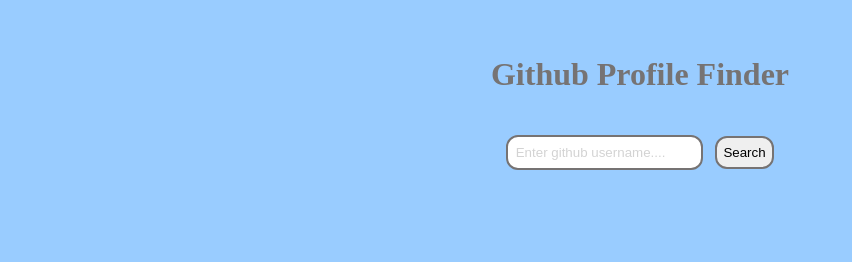
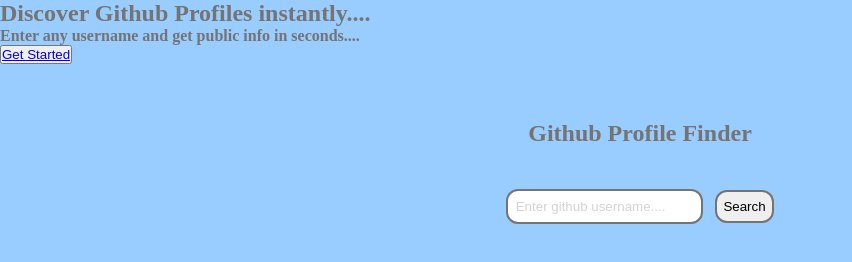
Before and after one commit to abds059/GITHUB-PROFILE-FINDER, a plain HTML site: page index.html in a window 1280 px wide. Shown: the whole page, without its empty margins (0-852 px from the left). Drawn offline with Linux system fonts and the light colour scheme.

Commit message:
Updated structure

```diff
--- a/index.html
+++ b/index.html
@@ -8,13 +8,32 @@
 </head>
 <body>
 
+    <section id="landing">
+
+        <div class="wrapper">
+
+            <h1>Discover Github Profiles instantly....</h1>
+            <h4>Enter any username and get public info in seconds....</h4>
+
+        </div>
+
+        <div class="btnlanding">
+            <button id="getstartedbtn" class="bt"><a href="#search">Get Started</a></button>
+        </div>
+
+    </section>
+
+    <section id="search">
+
         <div class="main">
             <h1>Github Profile Finder</h1>
         </div>
         <div class="inputfield">
             <input type="text" name="username" id="username" placeholder="Enter github username....">
-        <button id="btn">Search</button>
+            <button id="btn" class="bt">Search</button>
         </div>
+
+    </section>
 
     <script src="script.js"></script>
 </body>
```
Lines whose indentation alone changed are shown as unchanged.
